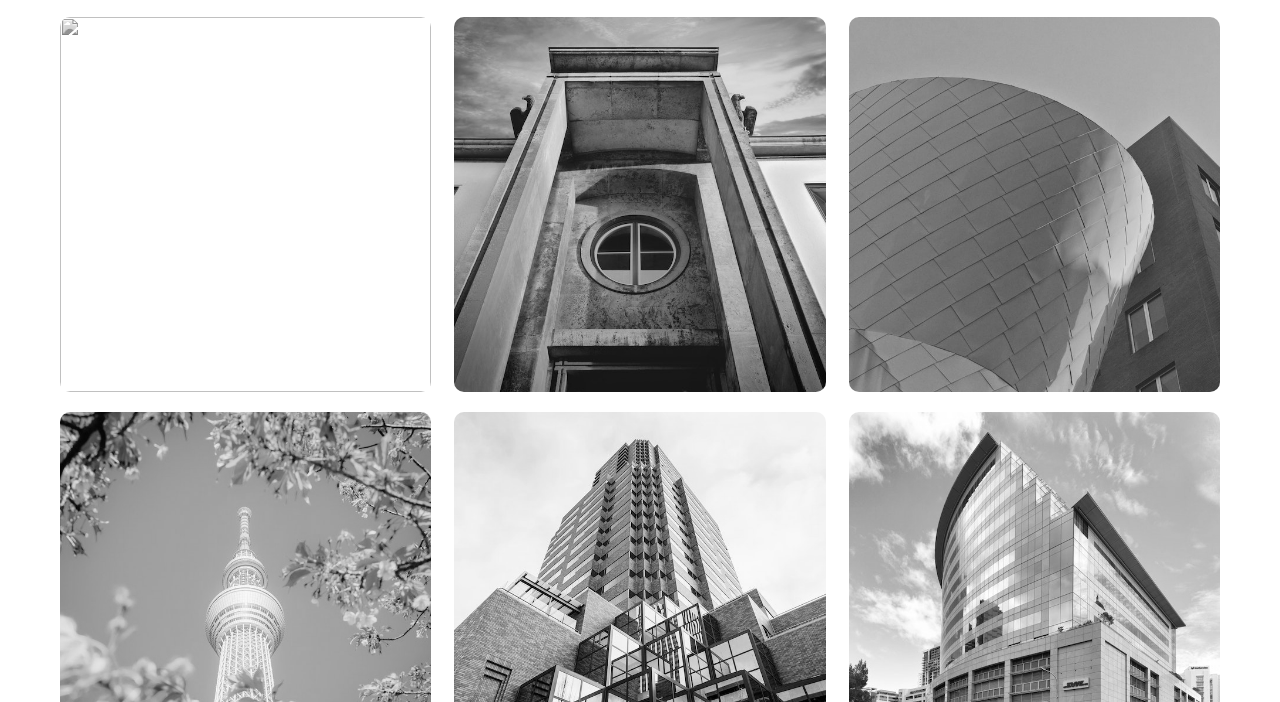
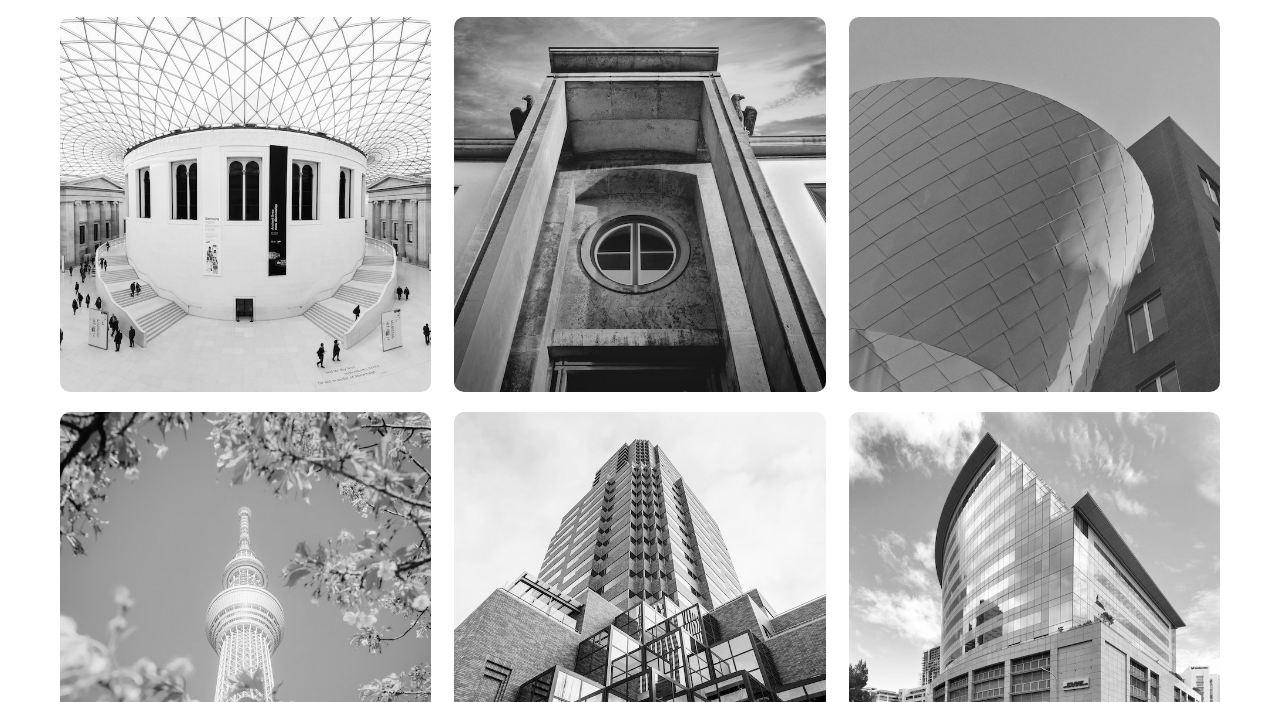
Before and after one commit to rajeev510jbd/project1.3, a plain HTML site: page index.html in a window 1280 px wide. Shown: the part 98-800 px from the top of the page. Drawn offline with Linux system fonts and the light colour scheme; files whose address does not match are found by name.

Commit message:
Update index.html

```diff
--- a/index.html
+++ b/index.html
@@ -16,7 +16,7 @@
       <div class="gallery">
 
         <figure class="card">
-          <img src="assets/image1.jpg" alt="">
+          <img src="image1.jpg" alt="">
           <figcaption>image1</figcaption>
         </figure>
         <figure class="card">
```
